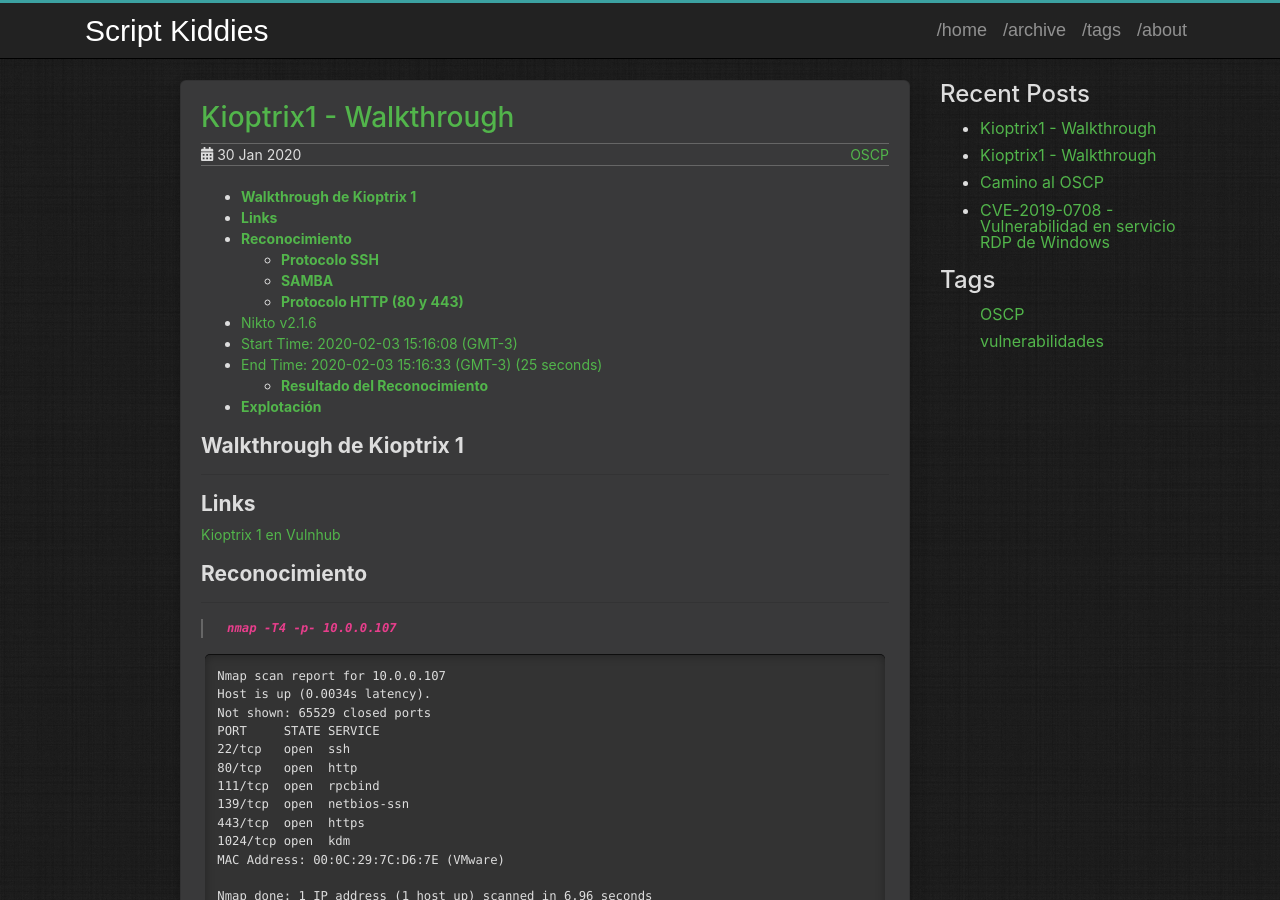
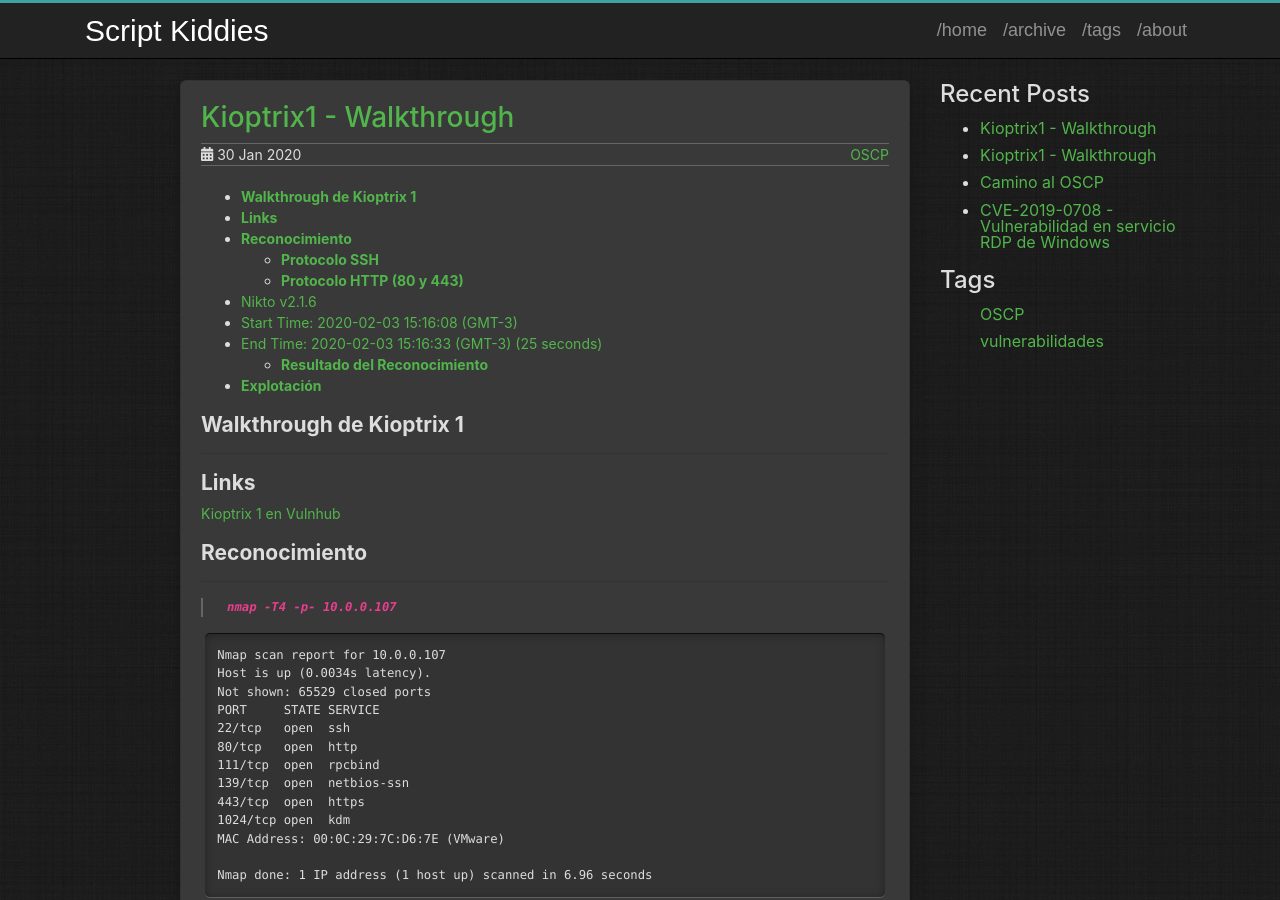
Before and after one commit to pgrandoli/pgrandoli.github.io, a Jekyll site: the page built from _posts/2020-01-30-Kioptrix1-Walkthrough.md, in a window 1280 px wide and 900 px high. Built offline with Jekyll 4.4.1, drawn with Linux system fonts in a browser that asks for light colours; comment, search, counter and statistics services are not loaded.

Commit message:
Add files via upload

````diff
--- a/_posts/2020-01-30-Kioptrix1-Walkthrough.md
+++ b/_posts/2020-01-30-Kioptrix1-Walkthrough.md
@@ -96,17 +96,15 @@ Nmap done: 1 IP address (1 host up) scanned in 127.10 seconds
 ```
 
 ### **Protocolo SSH**
----
 
 >**``ssh 10.0.0.107``**
 ```console
 Unable to negotiate with 10.0.0.107 port 22: no matching key exchange method found. Their offer: diffie-hellman-group-exchange-sha1,diffie-hellman-group1-sha1
 ```
 La conexión por SSH funciona pero hay un error de cifrado, voy a averiguar sobre esto más adelante.
-### **SAMBA**
----
+
 ### **Protocolo HTTP (80 y 443)**
----
+
 >**``nikto -h 10.0.0.107``**
 ```console
 - Nikto v2.1.6
@@ -194,11 +192,9 @@ END_TIME: Mon Feb  3 15:17:00 2020
 DOWNLOADED: 13836 - FOUND: 6
 
 ```
+### **Resultado del Reconocimiento**
 
 
----
-### **Resultado del Reconocimiento**
----
  - Apache versión 1.3.20 en puertos 80 y 443.
  - Sistema operativo Red Hat.
  - Multi Router Traffic Grapher (MRTG 2.9.6) corriendo.
````
